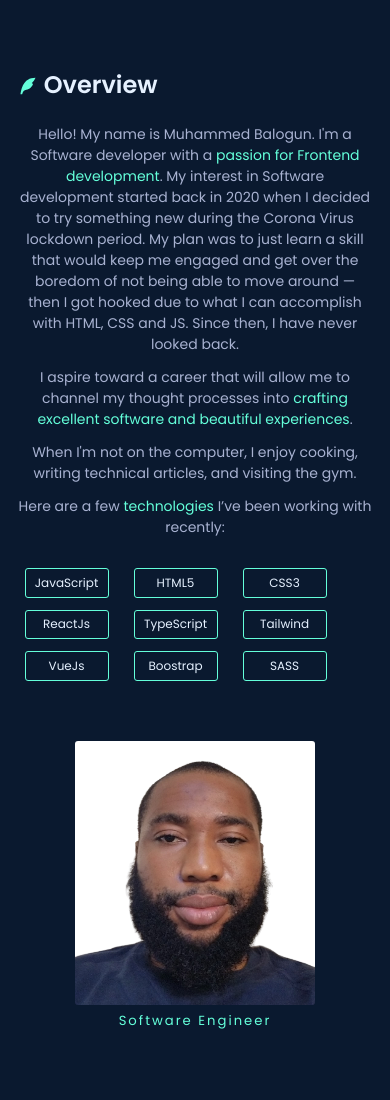
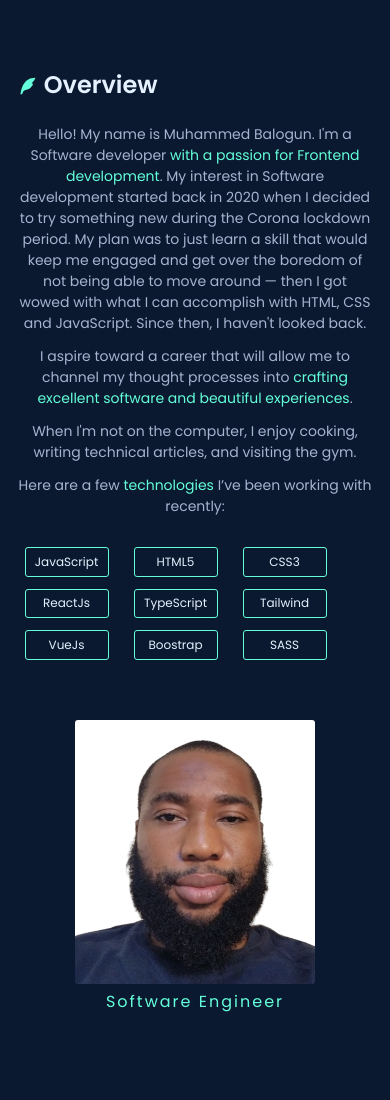
Before and after one commit to Balogunmba22/figma-portfolio-ex, a plain HTML site: page index.html in a window 390 px wide. Shown: the part 600-1700 px from the top of the page. Drawn offline with nearby package versions, Linux system fonts and the light colour scheme.

Commit message:
mobile media query refactored

```diff
--- a/index.html
+++ b/index.html
@@ -88,14 +88,14 @@
       <main class="about-content_wrapper">
         <div data-aos="zoom-in-right" data-aos-delay="600">
           <p class="about-subText">
-            Hello! My name is Muhammed Balogun. I'm a Software developer with a
-            <span class="beautify">passion for Frontend development</span>. My
-            interest in Software development started back in 2020 when I decided
-            to try something new during the Corona Virus lockdown period. My
+            Hello! My name is Muhammed Balogun. I'm a Software developer
+            <span class="beautify">with a passion for Frontend development</span
+            >. My interest in Software development started back in 2020 when I
+            decided to try something new during the Corona lockdown period. My
             plan was to just learn a skill that would keep me engaged and get
-            over the boredom of not being able to move around — then I got
-            hooked due to what I can accomplish with HTML, CSS and JS. Since
-            then, I have never looked back.
+            over the boredom of not being able to move around — then I got wowed
+            with what I can accomplish with HTML, CSS and JavaScript. Since
+            then, I haven't looked back.
           </p>
           <p>
             I aspire toward a career that will allow me to channel my thought
--- a/style.css
+++ b/style.css
@@ -205,7 +205,7 @@ header a:hover {
 }
 
 .about .titles {
-  font-size: 1.1rem;
+  font-size: 18px;
   color: #64ffda;
   margin-left: 52px;
   letter-spacing: 2px;
@@ -240,7 +240,7 @@ header a:hover {
 .project .card img {
   border-radius: 3px;
   width: 100%;
-  height: 15rem;
+  height: 240px;
 }
 
 .card-title {
@@ -368,6 +368,7 @@ footer {
 
   .about .titles {
     margin-left: 0;
+    font-size: 16px;
   }
 
   .about-content_wrapper {
```
